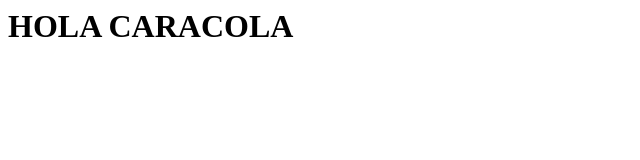
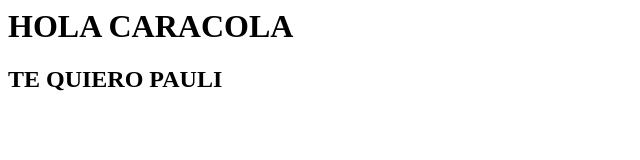
Before and after one commit to PaulaMenesesAlonso/ProyectoRandom, a plain HTML site: page index.html in a window 1280 px wide. Shown: the whole page, without its empty margins (0-640 px from the left). Drawn offline with Linux system fonts and the light colour scheme.

Commit message:
tqm añadido

```diff
--- a/index.html
+++ b/index.html
@@ -1 +1,2 @@
 <h1>HOLA CARACOLA</h1>
+<h2>TE QUIERO PAULI</h2>
```
